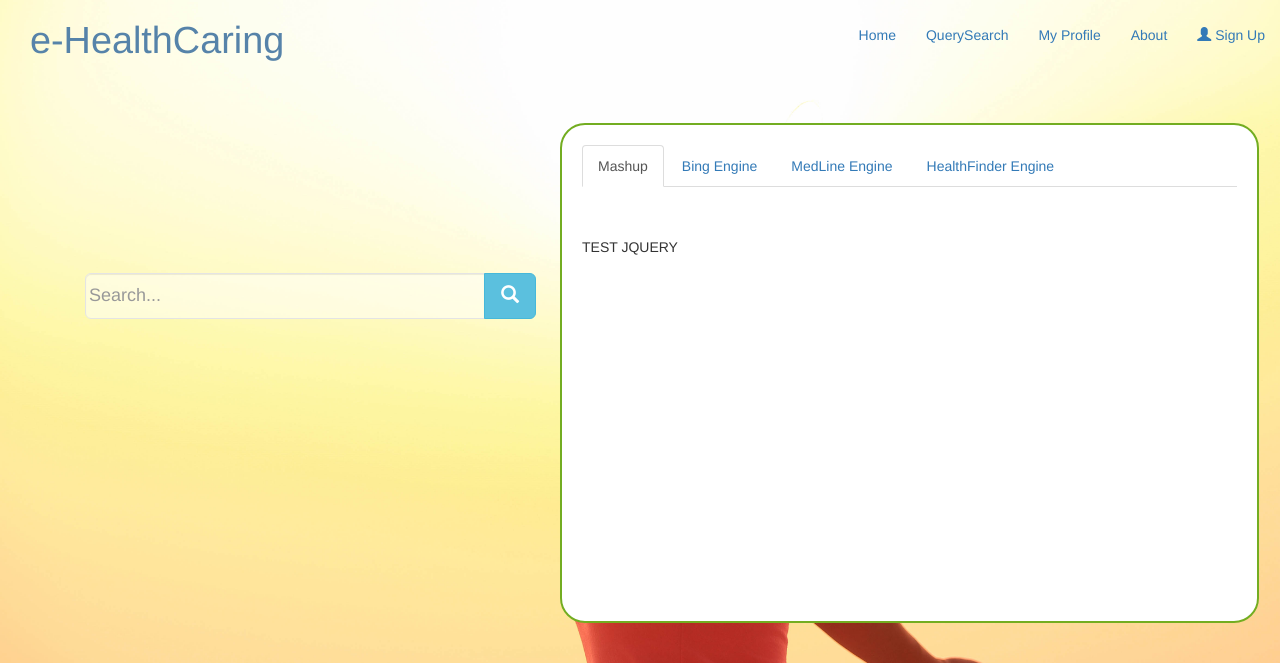
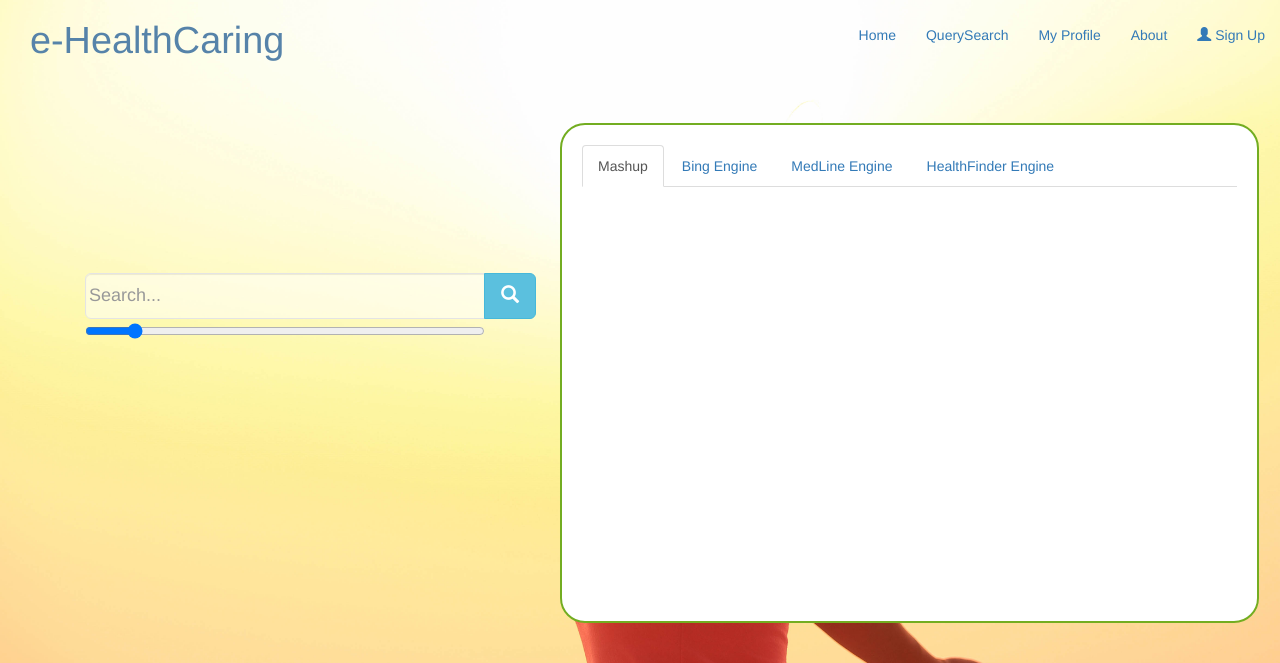
Before and after one commit to mariosfx540/eHealthProjectGoU, a Django app: page /eHealth/searching/ in a window 1280 px wide. Shown: the top 663 px of the page. Run offline with Django 3.2, Linux system fonts and the light colour scheme; some libraries are stand-ins or nearby versions.

Commit message:
debugging

```diff
--- a/eHealth/medLine.py
+++ b/eHealth/medLine.py
@@ -1,7 +1,6 @@
 import urllib, urllib2
 import xmltodict
 import re
-from textblob import TextBlob
 
 
 
@@ -25,7 +24,6 @@ def med_query(search_terms):
         response = xmltodict.parse(response)
 
         for result in response['nlmSearchResult']['list']['document']:
-            summary = re.sub('\<.*?>','', result['content'][-1]['#text'])
             results.append({
                 'title':re.sub('\<.*?\>','', result['content'][0]['#text']),
                 'url':result['@url'],
--- a/templates/eHealth/searching.html
+++ b/templates/eHealth/searching.html
@@ -20,6 +20,12 @@
                     </span>
                 </div>
             </form>
+
+            <div id="slider">
+                <input class="bar" type="range" id="rangeinput" value="10" onchange="rangevalue.value=value"/>
+	            <span class="highlight"></span>
+	            <output id="rangevalue"></output>
+            </div>
 
 
         </div>
@@ -111,20 +117,10 @@
                         </h4>
                         {% endif %}
                     </div>
-
-                        <!-- HIDDEN / POP-UP DIV -->
-                    <!--<div id="pop-up">-->
-                      <!--<h3>Pop-up div Successfully Displayed</h3>-->
-                      <!--<p>-->
-                        <!--This div only appears when the trigger link is hovered over.-->
-                        <!--Otherwise it is hidden from view.-->
-                      <!--</p>-->
-                    <!--</div>-->
-
-                    <p data-toggle="popover">TEST JQUERY</p>
-
                 </div>
             </div>
+
+
 
         </div>
 
```
